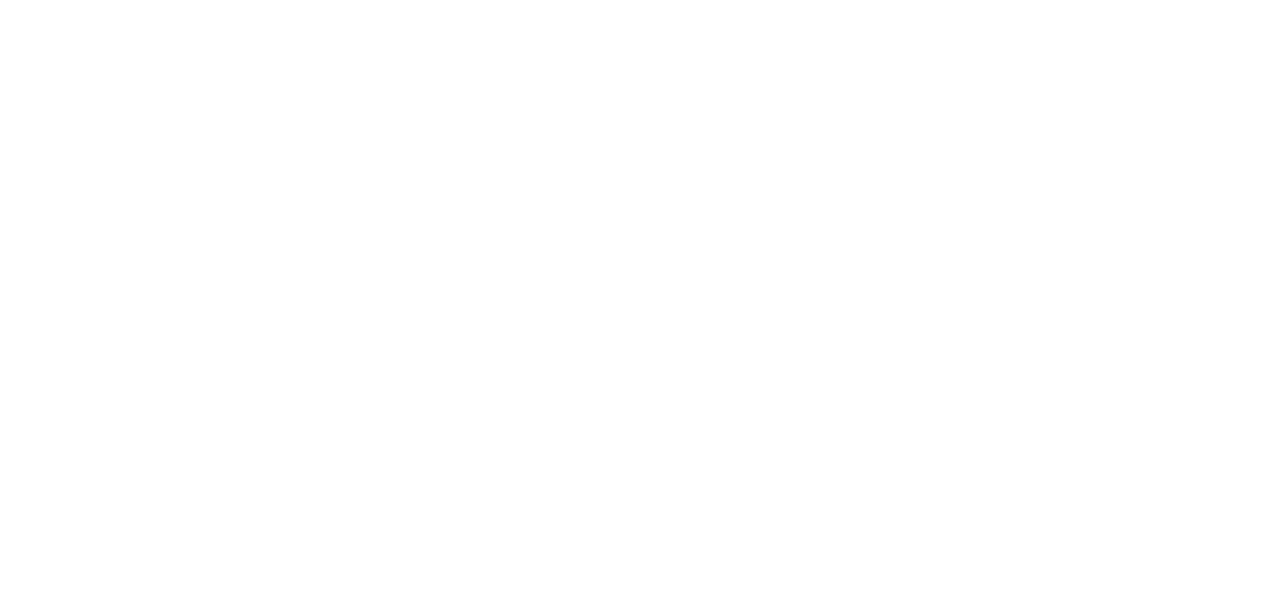
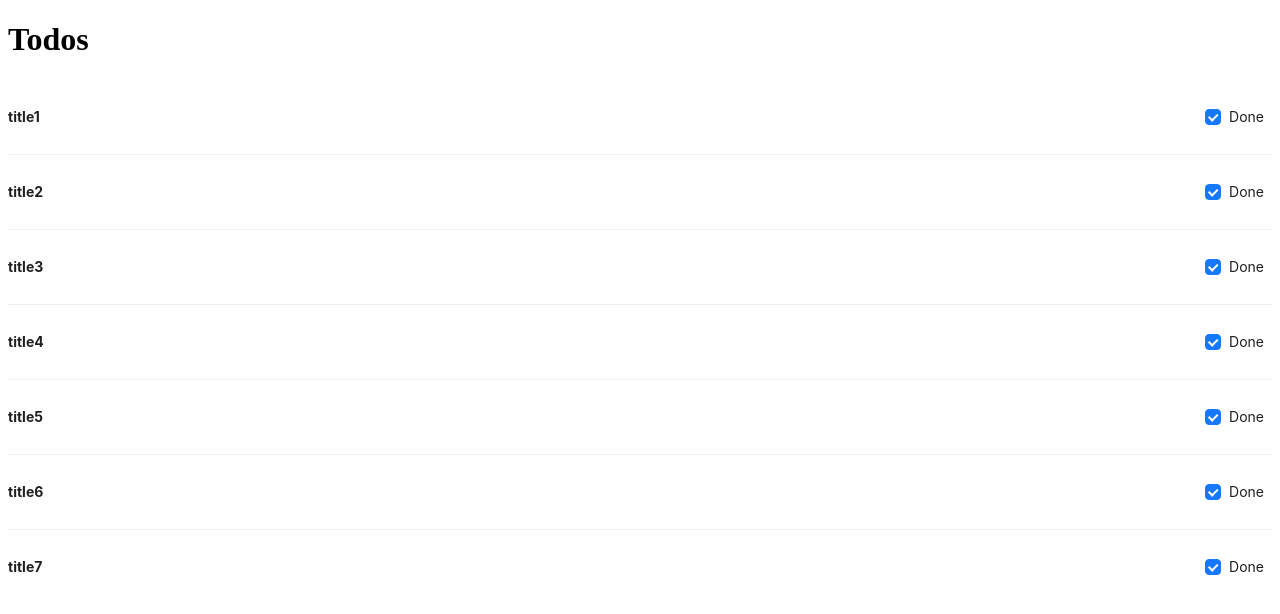
Before and after one commit to hlvhe/todolist, a React (Create React App) app: page / in a window 1280 px wide. Shown: the top 614 px of the page. Built offline with nearby package versions, Linux system fonts and the light colour scheme.

Commit message:
list todos

```diff
--- a/package.json
+++ b/package.json
@@ -10,6 +10,7 @@
     "@types/node": "^16.18.59",
     "@types/react": "^18.2.33",
     "@types/react-dom": "^18.2.14",
+    "antd": "^5.10.3",
     "react": "^18.2.0",
     "react-dom": "^18.2.0",
     "react-scripts": "5.0.1",
--- a/src/App.tsx
+++ b/src/App.tsx
@@ -1,5 +1,14 @@
+import styles from './App.module.css';
+import { TodosList } from './components/TodosList/TodosList';
+
 function App() {
-	return <></>;
+    return (
+        <>
+            <div className={styles.app}>
+                <TodosList />
+            </div>
+        </>
+    );
 }
 
 export default App;
--- /dev/null
+++ b/src/components/TodosList/TodosList.tsx
@@ -0,0 +1,35 @@
+import { List, Checkbox } from 'antd';
+
+type Todo = {
+    title: string;
+    desc: string;
+    checked: boolean;
+};
+
+const data: Todo[] = [
+    { title: 'title1', desc: 'desc', checked: true },
+    { title: 'title2', desc: 'desc', checked: true },
+    { title: 'title3', desc: 'desc', checked: true },
+    { title: 'title4', desc: 'desc', checked: true },
+    { title: 'title5', desc: 'desc', checked: true },
+    { title: 'title6', desc: 'desc', checked: true },
+    { title: 'title7', desc: 'desc', checked: true },
+];
+
+export function TodosList() {
+    return (
+        <>
+            <h1>Todos</h1>
+            <List
+                itemLayout="horizontal"
+                dataSource={data}
+                renderItem={(item: Todo) => (
+                    <List.Item>
+                        <List.Item.Meta title={<p>{item.title}</p>} />
+                        <Checkbox checked={item.checked}>Done</Checkbox>
+                    </List.Item>
+                )}
+            />
+        </>
+    );
+}
```
Also changed, not shown: src/App.module.css (added), 2 other files (tests, documents, lock files or other folders).
